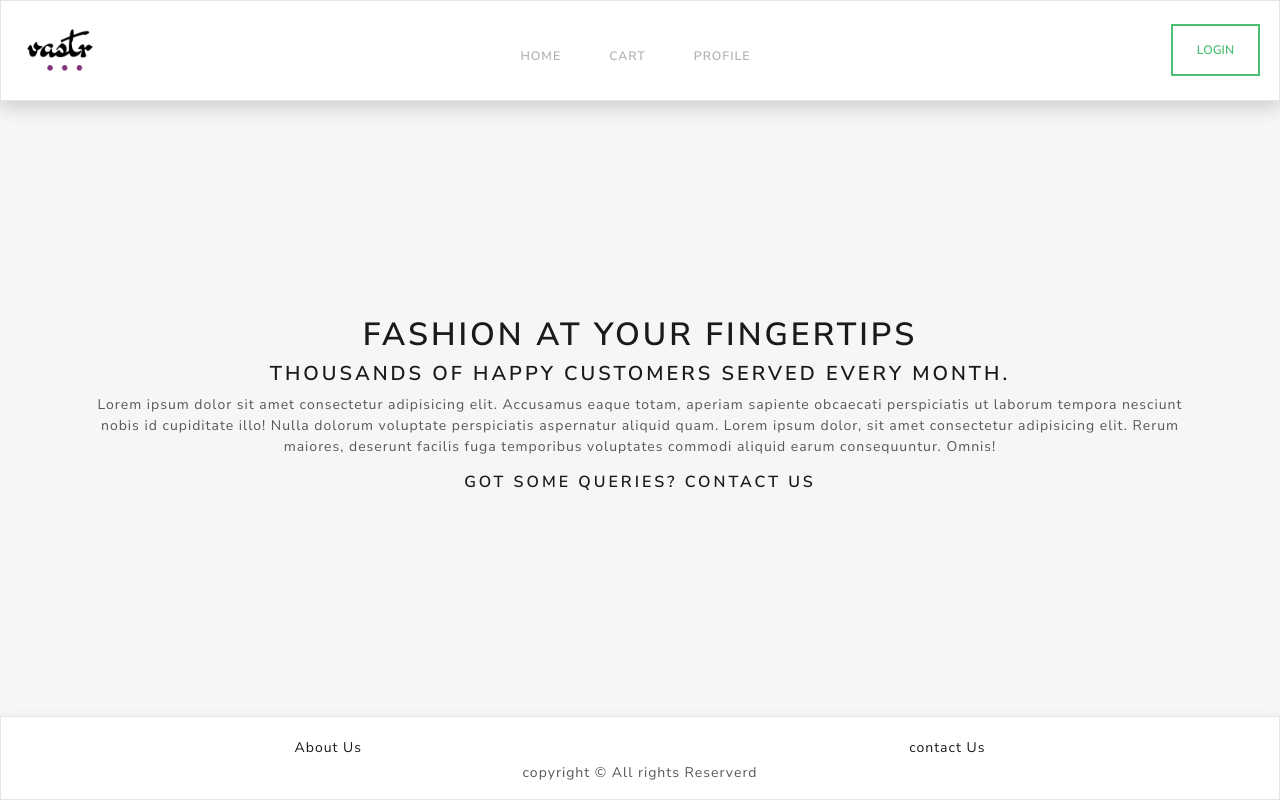
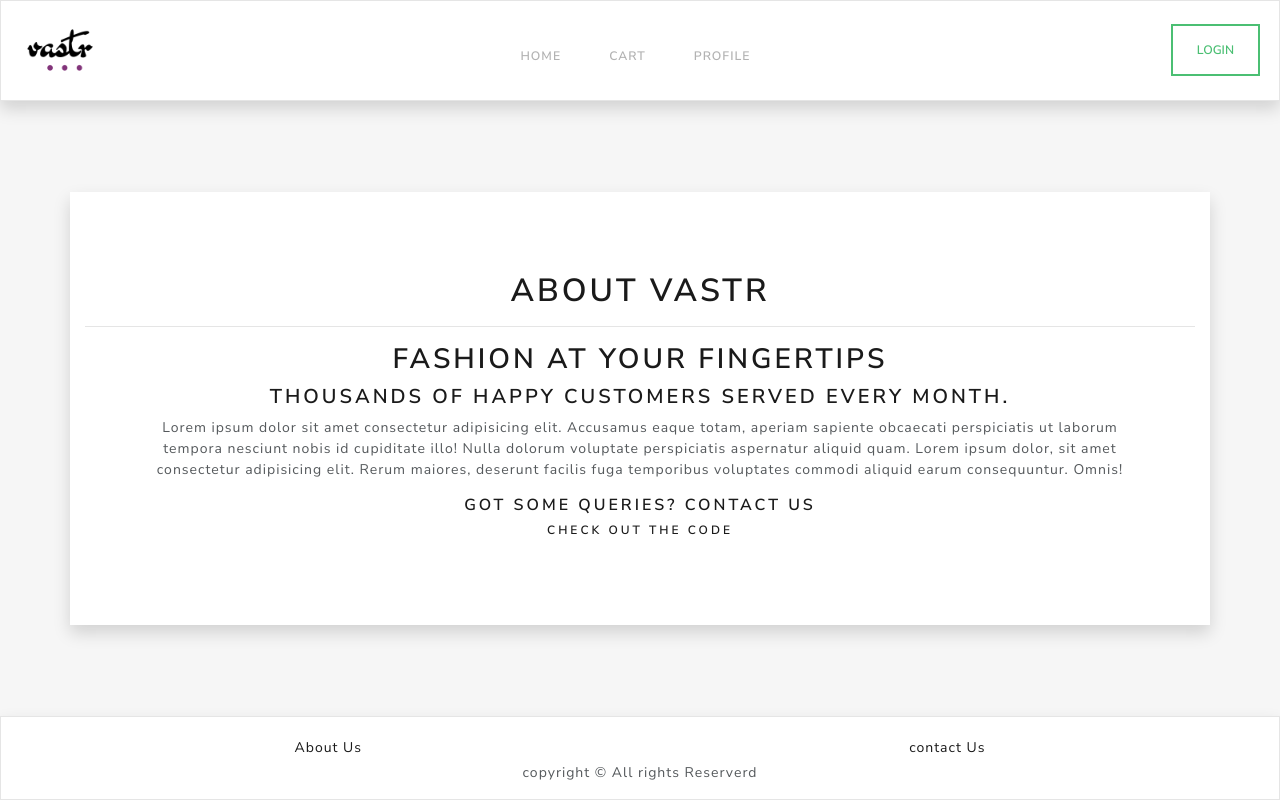
Before and after one commit to rohitpandit/vastr-client, a React (Create React App) app: page /about in a window 1280 px wide. Built offline with nearby package versions, Linux system fonts and the light colour scheme.

Commit message:
adds contactus

```diff
--- a/src/pages/aboutUs/AboutUs.js
+++ b/src/pages/aboutUs/AboutUs.js
@@ -8,8 +8,11 @@ const AboutUs = () => {
 	return (
 		<div className={classes.page}>
 			<Navbar />
-			<div className={`${classes.content} container`}>
-				<h1>Fashion at your fingertips</h1>
+			<div className={`${classes.content} container shadow`}>
+				<h1>About Vastr</h1>
+				<hr />
+				<div className='px-5'>
+					<h2>Fashion at your fingertips</h2>
 					<h4>Thousands of happy customers served every month.</h4>
 					<p>
 						Lorem ipsum dolor sit amet consectetur adipisicing elit. Accusamus
@@ -22,6 +25,15 @@ const AboutUs = () => {
 					<h5>
 						Got some queries? <Link to='/contact'>Contact Us</Link>
 					</h5>
+					<h6>
+						Check out the{' '}
+						<a
+							target='_blank'
+							href='https://github.com/rohitpandit0311/vastr-client'>
+							Code
+						</a>
+					</h6>
+				</div>
 			</div>
 			<Footer />
 		</div>
--- a/src/pages/aboutUs/AboutUs.module.css
+++ b/src/pages/aboutUs/AboutUs.module.css
@@ -7,4 +7,6 @@
 
 .content {
 	text-align: center;
+	background-color: white;
+	padding: 5rem 1rem;
 }
--- a/src/pages/contactUs/ContactUs.js
+++ b/src/pages/contactUs/ContactUs.js
@@ -1,7 +1,55 @@
-import React from 'react';
+import React, { useState } from 'react';
+import Navbar from '../../components/navbar/Navbar';
+import Footer from '../../components/footer/Footer';
+import { ToastContainer, toast } from 'react-toastify';
+import 'react-toastify/dist/ReactToastify.css';
+import classes from './ContactUs.module.css';
 
 const ContactUs = () => {
-	return <div>Contact us</div>;
+	const [email, setEmail] = useState('');
+	const [query, setQuery] = useState('');
+
+	const onSubmit = (e) => {
+		e.preventDefault();
+
+		setQuery('');
+		setEmail('');
+		toast.success('Query sent successfully');
+	};
+
+	return (
+		<div className={classes.page}>
+			<Navbar />
+			<ToastContainer />
+			<div className={`${classes.content} container shadow`}>
+				<h1>Contact us</h1>
+				<hr />
+				<form className='px-5' onSubmit={onSubmit}>
+					<input
+						type='email'
+						className='form-control my-2'
+						placeholder='Enter your email'
+						value={email}
+						onChange={(e) => setEmail(e.target.value)}
+						required
+					/>
+					<textarea
+						type='text'
+						className='form-control my-2'
+						rows='5'
+						placeholder='your query'
+						value={query}
+						onChange={(e) => setQuery(e.target.value)}
+						required
+					/>
+					<button className='btn  btn-outline-success m-3' type='submit'>
+						Submit
+					</button>
+				</form>
+			</div>
+			<Footer />
+		</div>
+	);
 };
 
 export default ContactUs;
--- a/src/pages/contactUs/ContactUs.module.css
+++ b/src/pages/contactUs/ContactUs.module.css
@@ -0,0 +1,12 @@
+.page {
+	min-height: 100vh;
+	display: flex;
+	flex-direction: column;
+	justify-content: space-between;
+}
+
+.content {
+	text-align: center;
+	background-color: white;
+	padding: 2rem 1rem;
+}
```
Lines whose indentation alone changed are shown as unchanged.
